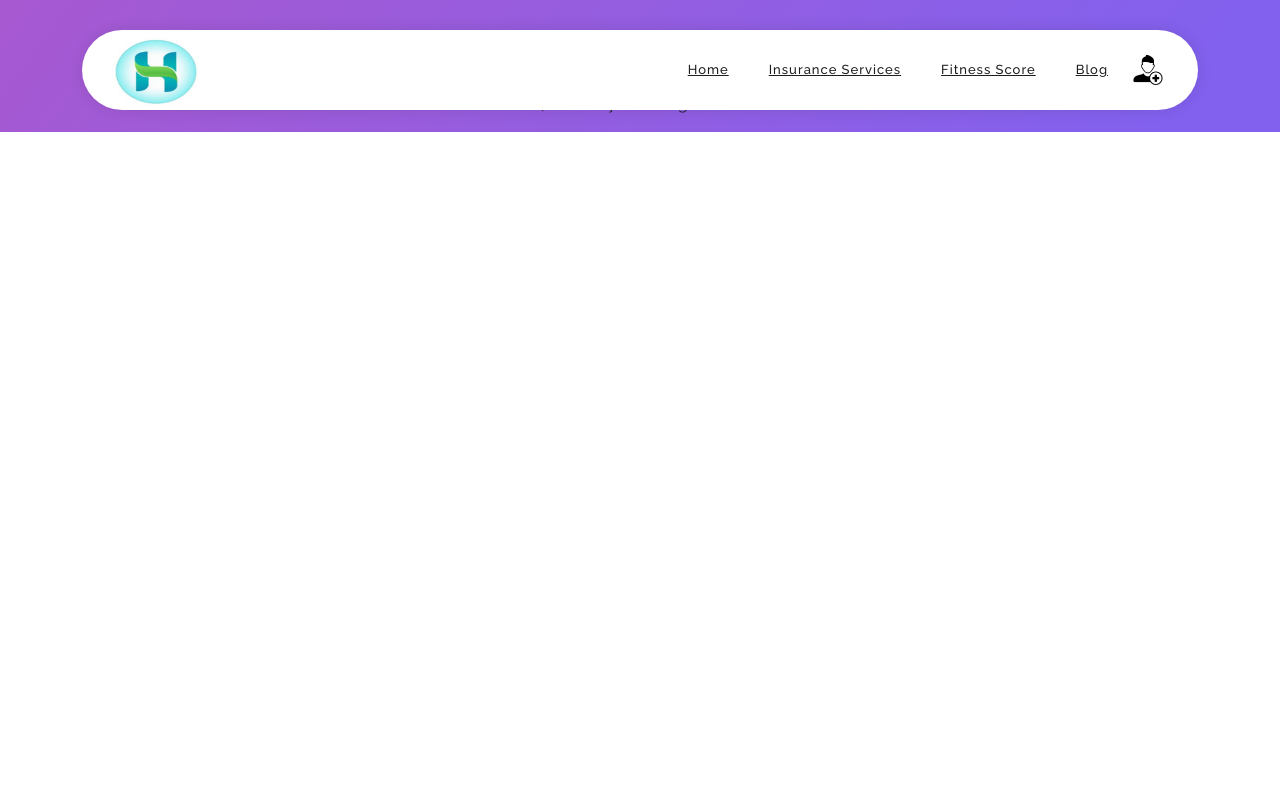
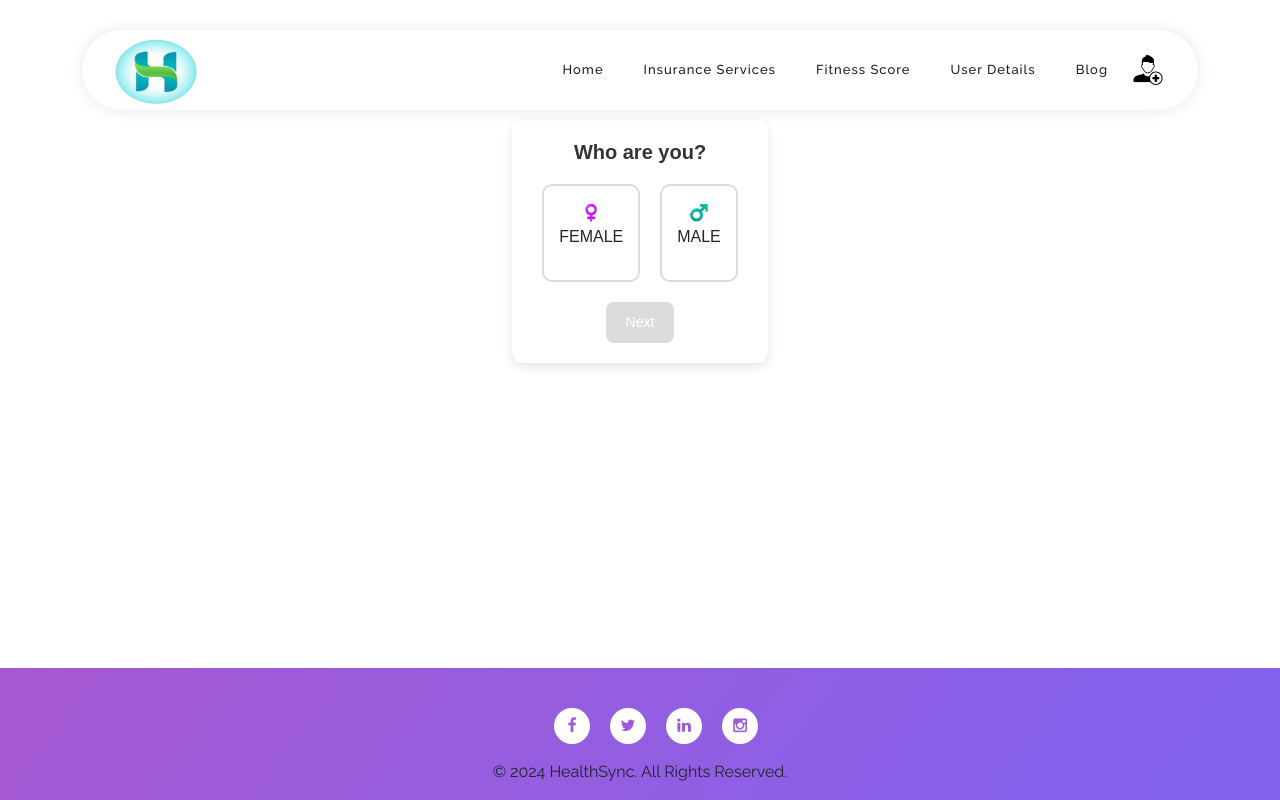
Before and after one commit to vinayak-v-nayak/HealthSync, a React (Create React App) app: page /user in a window 1280 px wide. Built offline with nearby package versions, Linux system fonts and the light colour scheme; no server answers.

Commit message:
some more changes

```diff
--- a/src/App.jsx
+++ b/src/App.jsx
@@ -9,8 +9,10 @@ import Footer from "../src/components/Footer/Footer";
 import FitnessScore from "../src/components/Fitness Score/FitnessScore";
 import Auth from "../src/components/Sign In/login";
 import Profile from "../src/components/Profile/profile";
+import UserForm from "./components/UserDetails/UserForm";
 // import GeneralPolicies from "./components/GeneralPolicies";
 // import RecommendedPolicies from "./components/RecommendedPolicies";
+
 
 function App() {
   return (
@@ -25,6 +27,7 @@ function App() {
         {/* <Route path="/recommendation" element={<PolicyRecommendation />} /> */}
         <Route path="/login" element={<Auth />} />
         <Route path="/profile" element={<Profile />} />
+        <Route path="/user" element={<UserForm />} />
         {/* <Route path="/services" element={<RecommendedPolicies />} />
         <Route path="/general" element={<GeneralPolicies />} /> */}
       </Routes>
--- a/src/components/Footer/Footer.css
+++ b/src/components/Footer/Footer.css
@@ -1,21 +1,40 @@
+/* Global Styles for Body and Root */
+html, body {
+  height: 100%;
+  margin: 0;
+  display: flex;
+  flex-direction: column;
+}
 
-footer {
+/* Ensure the main container (root) takes all available space */
+#root {
+  flex: 1;
+  display: flex;
+  flex-direction: column;
+}
+
+/* Footer Background and Padding */
+footer.footer-container {
   background-image: linear-gradient(127deg, #a759d1 0%, #8261ee 91%);
   padding-top: 30px;
+  margin-top: auto; /* This ensures the footer is pushed to the bottom if the content is small */
 }
 
-  footer .social {
+/* Social Links Container */
+footer.footer-container .social {
   overflow: hidden;
   margin-top: 10px;
   text-align: center;
 }
 
-  footer .social li {
+/* Social List Items */
+footer.footer-container .social li {
   margin: 0px 10px;
   display: inline-block;
 }
 
-  footer .social li a {
+/* Social Icons */
+footer.footer-container .social li a {
   color: #9d5bd9;
   text-align: center;
   background-color: #fff;
@@ -25,18 +44,17 @@ footer {
   border-radius: 50%;
   display: inline-block;
   font-size: 16px;
-    -webkit-transition: all 0.3s ease 0s;
-    -moz-transition: all 0.3s ease 0s;
-    -o-transition: all 0.3s ease 0s;
   transition: all 0.3s ease 0s;
 }
 
-  footer .social li a:hover {
+/* Hover Effect on Social Icons */
+footer.footer-container .social li a:hover {
   background-color: #ff589e;
   color: #fff;
 }
 
-  footer .copyright {
+/* Copyright Text */
+footer.footer-container .copyright {
   text-align: center;
   border-top: 1px solid rgba(250,250,250,0.2);
   margin-top: 30px;
@@ -49,23 +67,22 @@ footer {
   text-transform: uppercase;
 }
 
+/* Responsive Styles */
 @media (max-width: 991px) {
-    footer .text {
+  footer.footer-container .text {
     margin-bottom: 30px;
   }
-    footer h5 {
+
+  footer.footer-container h5 {
     margin-bottom: 15px;
   }
-    footer .footer-nav {
+
+  footer.footer-container .footer-nav {
     margin-bottom: 30px;
   }
 }
 
-  /*
-  ---------------------------------------------
-  preloader
-  ---------------------------------------------
-  */
+/* Preloader (Remains the same) */
 #preloader {
   overflow: hidden;
   background-image: linear-gradient(135deg, #a759d1 0%, #8261ee 100%);
@@ -95,52 +112,27 @@ footer {
   width: 10px;
   height: 10px;
   border-radius: 100%;
-    -webkit-animation-fill-mode: both;
-    animation-fill-mode: both;
-    position: absolute;
-    opacity: 0;
-    width: 50px;
-    height: 50px;
-    -webkit-animation: jumper 1s 0s linear infinite;
   animation: jumper 1s 0s linear infinite;
 }
 
 #preloader .jumper > div:nth-child(2) {
-    -webkit-animation-delay: 0.33333s;
   animation-delay: 0.33333s;
 }
 
 #preloader .jumper > div:nth-child(3) {
-    -webkit-animation-delay: 0.66666s;
   animation-delay: 0.66666s;
 }
 
-  @-webkit-keyframes jumper {
+@keyframes jumper {
   0% {
     opacity: 0;
-      -webkit-transform: scale(0);
     transform: scale(0);
   }
   5% {
     opacity: 1;
   }
   100% {
-      -webkit-transform: scale(1);
     transform: scale(1);
     opacity: 0;
   }
 }
-
-  @keyframes jumper {
-    0% {
-      opacity: 0;
-      -webkit-transform: scale(0);
-      transform: scale(0);
-    }
-    5% {
-      opacity: 1;
-    }
-    100% {
-      opacity: 0;
-    }
-  }
--- a/src/components/Footer/Footer.jsx
+++ b/src/components/Footer/Footer.jsx
@@ -1,8 +1,9 @@
 import React from 'react';
-import './Footer.css'
+import './Footer.css';
+
 const Footer = () => {
   return (
-    <footer>
+    <footer className="footer-container">
       <div className="container">
         <div className="row">
           <div className="col-lg-12 col-md-12 col-sm-12">
--- a/src/components/Header/Header.jsx
+++ b/src/components/Header/Header.jsx
@@ -38,9 +38,9 @@ const Header = () => {
               <li>
                 <Link to="/fitness">Fitness Score</Link>
               </li>
-              {/* <li>
-                <Link to="/recommendation">Get Recommendations</Link>
-              </li> */}
+              <li>
+                <Link to="/user">User Details</Link>
+              </li>
               <li>
                 <Link to="/blog">Blog</Link>
               </li>
--- a/src/components/Header/header.css
+++ b/src/components/Header/header.css
@@ -26,3 +26,15 @@
     height: 100%;
     object-fit: cover;
   }
+  .main-nav .nav li a {
+    text-decoration: none;
+  }
+
+  .main-nav .nav li a:hover {
+    color: #007bff;
+    text-decoration: none;
+  }
+
+  li {
+    list-style: none;
+  }
--- a/src/components/Home/WelcomeArea/WelcomeArea.jsx
+++ b/src/components/Home/WelcomeArea/WelcomeArea.jsx
@@ -10,7 +10,7 @@ const WelcomeArea = () => {
             <div className="offset-xl-3 col-xl-6 offset-lg-2 col-lg-8 col-md-12 col-sm-12">
               <h1>Protect Your Future with Our <strong>HealthSync</strong></h1>
               <p>Discover personalized insurance solutions designed to protect your future with peace of mind.</p>
-              <a href="#features" className="main-button-slider">Learn More</a>
+              <a href="" className="main-button-slider">Learn More</a>
             </div>
           </div>
         </div>
--- a/src/components/Home/WelcomeArea/welcomeArea.css
+++ b/src/components/Home/WelcomeArea/welcomeArea.css
@@ -37,6 +37,10 @@
   letter-spacing: 0.25px;
   margin-bottom: 40px;
   position: relative;
+}
+.main-button-slider{
+  text-decoration: none;
+
 }
 
 @media (max-width: 991px) {
--- /dev/null
+++ b/src/components/UserDetails/UserForm.css
@@ -0,0 +1,97 @@
+/* UserForm.css */
+
+.user-form-container {
+    max-width: 450px;
+    margin: auto;
+    padding: 20px;
+    background: #ffffff;
+    border-radius: 12px;
+    box-shadow: 0px 4px 12px rgba(0, 0, 0, 0.1);
+    font-family: "Arial", sans-serif;
+    margin-top: 120px;
+  }
+
+  .form-step {
+    text-align: center;
+  }
+
+  .form-title {
+    font-size: 20px;
+    font-weight: bold;
+    margin-bottom: 20px;
+    color: #333;
+  }
+
+  .gender-selection {
+    display: flex;
+    justify-content: space-between;
+    margin-bottom: 20px;
+  }
+
+  .gender-option {
+    flex: 1;
+    padding: 15px;
+    margin: 0 10px;
+    border: 2px solid #dcdcdc;
+    border-radius: 10px;
+    text-align: center;
+    cursor: pointer;
+    transition: all 0.3s ease;
+  }
+
+  .gender-option.selected {
+    border-color: #007bff;
+    background: #eef7ff;
+  }
+
+  .gender-option:hover {
+    border-color: #007bff;
+    background: #f0f8ff;
+  }
+
+  .gender-icon {
+    width: 80px;
+    height: 80px;
+    margin-bottom: 10px;
+  }
+
+  .slider-container {
+    margin-bottom: 20px;
+  }
+
+  .slider {
+    width: 100%;
+  }
+
+  .slider-value {
+    font-size: 16px;
+    margin-top: 10px;
+    color: #555;
+  }
+
+  .button-group {
+    display: flex;
+    justify-content: space-between;
+  }
+
+  .next-button,
+  .back-button {
+    padding: 10px 20px;
+    font-size: 14px;
+    color: #ffffff;
+    background: #007bff;
+    border: none;
+    border-radius: 8px;
+    cursor: pointer;
+    transition: background 0.3s ease;
+  }
+
+  .next-button:hover,
+  .back-button:hover {
+    background: #0056b3;
+  }
+
+  .next-button:disabled {
+    background: #dcdcdc;
+    cursor: not-allowed;
+  }
--- /dev/null
+++ b/src/components/UserDetails/UserForm.jsx
@@ -0,0 +1,156 @@
+import React, { useState } from "react";
+import "./UserForm.css";
+
+const UserForm = () => {
+  const [gender, setGender] = useState("");
+  const [age, setAge] = useState(28);
+  const [height, setHeight] = useState(167);
+  const [weight, setWeight] = useState(65);
+  const [heartRate, setHeartRate] = useState(63);
+  const [step, setStep] = useState(1);
+
+  const handleNext = () => setStep((prev) => prev + 1);
+  const handleBack = () => setStep((prev) => prev - 1);
+
+  const handleSubmit = () => {
+    const userData = {
+      gender,
+      age,
+      height,
+      weight,
+      heartRate,
+    };
+    console.log("User Data:", userData);
+    alert("Form submitted successfully!");
+  };
+
+  return (
+    <div className="user-form-container">
+      {step === 1 && (
+        <div className="form-step">
+          <h2 className="form-title">Who are you?</h2>
+          <div className="gender-selection">
+            <div
+              className={`gender-option ${
+                gender === "Female" ? "selected" : ""
+              }`}
+              onClick={() => setGender("Female")}
+            >
+              <span role="img" aria-label="Female">
+                ♀️
+              </span>
+              <p>FEMALE</p>
+            </div>
+            <div
+              className={`gender-option ${
+                gender === "Male" ? "selected" : ""
+              }`}
+              onClick={() => setGender("Male")}
+            >
+              <span role="img" aria-label="Male">
+                ♂️
+              </span>
+              <p>MALE</p>
+            </div>
+          </div>
+          <button
+            onClick={handleNext}
+            disabled={!gender}
+            className="next-button"
+          >
+            Next
+          </button>
+        </div>
+      )}
+
+      {step === 2 && (
+        <div className="form-step">
+          <h2 className="form-title">How old are you?</h2>
+          <div className="slider-container">
+            <input
+              type="range"
+              min="10"
+              max="100"
+              value={age}
+              onChange={(e) => setAge(Number(e.target.value))}
+              className="slider"
+            />
+            <p className="slider-value">{age} years</p>
+          </div>
+          <div className="button-group">
+            <button onClick={handleBack} className="back-button">
+              Back
+            </button>
+            <button onClick={handleNext} className="next-button">
+              Next
+            </button>
+          </div>
+        </div>
+      )}
+
+      {step === 3 && (
+        <div className="form-step">
+          <h2 className="form-title">How tall are you?</h2>
+          <div className="slider-container">
+            <input
+              type="range"
+              min="100"
+              max="220"
+              value={height}
+              onChange={(e) => setHeight(Number(e.target.value))}
+              className="slider"
+            />
+            <p className="slider-value">{height} cm</p>
+          </div>
+          <h2 className="form-title">How much do you weigh?</h2>
+          <div className="slider-container">
+            <input
+              type="range"
+              min="30"
+              max="200"
+              value={weight}
+              onChange={(e) => setWeight(Number(e.target.value))}
+              className="slider"
+            />
+            <p className="slider-value">{weight} kg</p>
+          </div>
+          <div className="button-group">
+            <button onClick={handleBack} className="back-button">
+              Back
+            </button>
+            <button onClick={handleNext} className="next-button">
+              Next
+            </button>
+          </div>
+        </div>
+      )}
+
+      {step === 4 && (
+        <div className="form-step">
+          <h2 className="form-title">What is your resting heart rate?</h2>
+          <div className="slider-container">
+            <input
+              type="range"
+              min="40"
+              max="120"
+              value={heartRate}
+              onChange={(e) => setHeartRate(Number(e.target.value))}
+              className="slider"
+            />
+            <p className="slider-value">{heartRate} bpm</p>
+          </div>
+          <div className="button-group">
+            <button onClick={handleBack} className="back-button">
+              Back
+            </button>
+            <button onClick={handleSubmit} className="next-button">
+              Submit
+            </button>
+          </div>
+        </div>
+      )}
+    </div>
+  );
+};
+
+export default UserForm;
```
Lines whose indentation alone changed are shown as unchanged.
